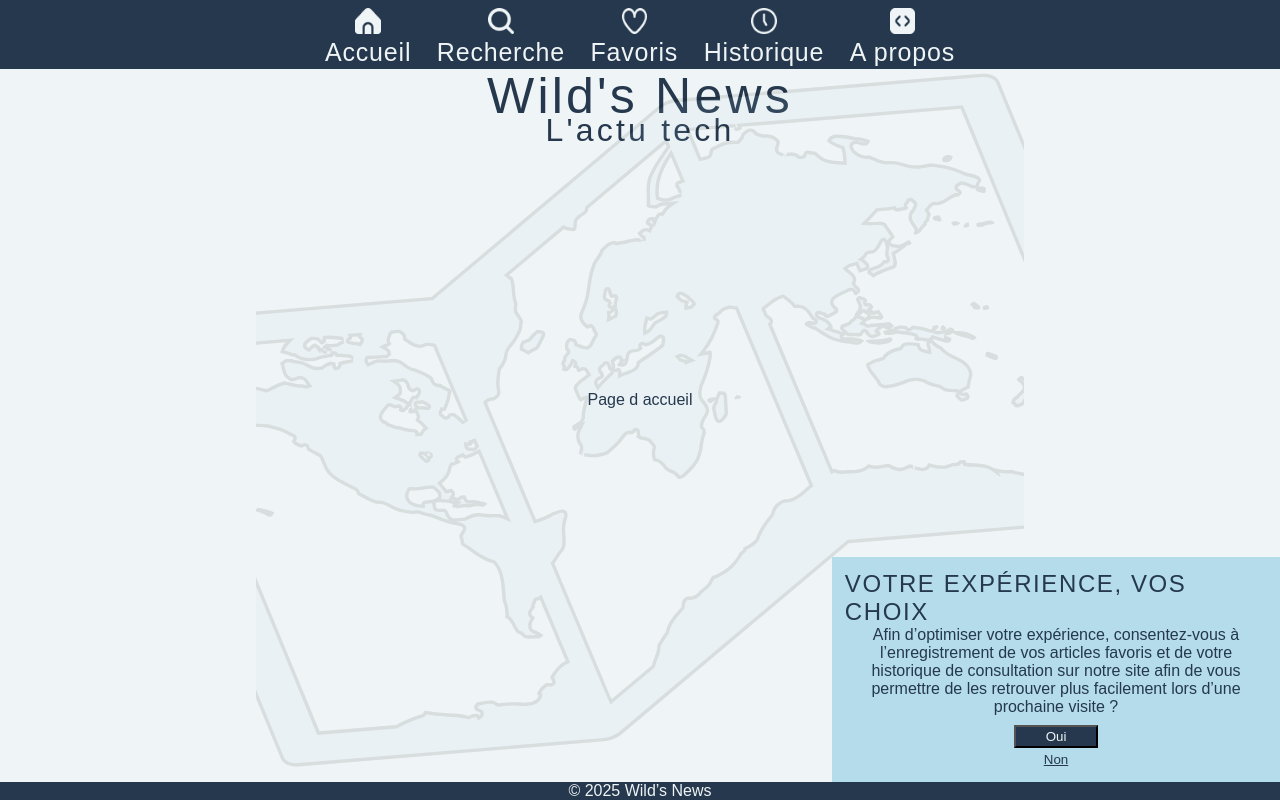
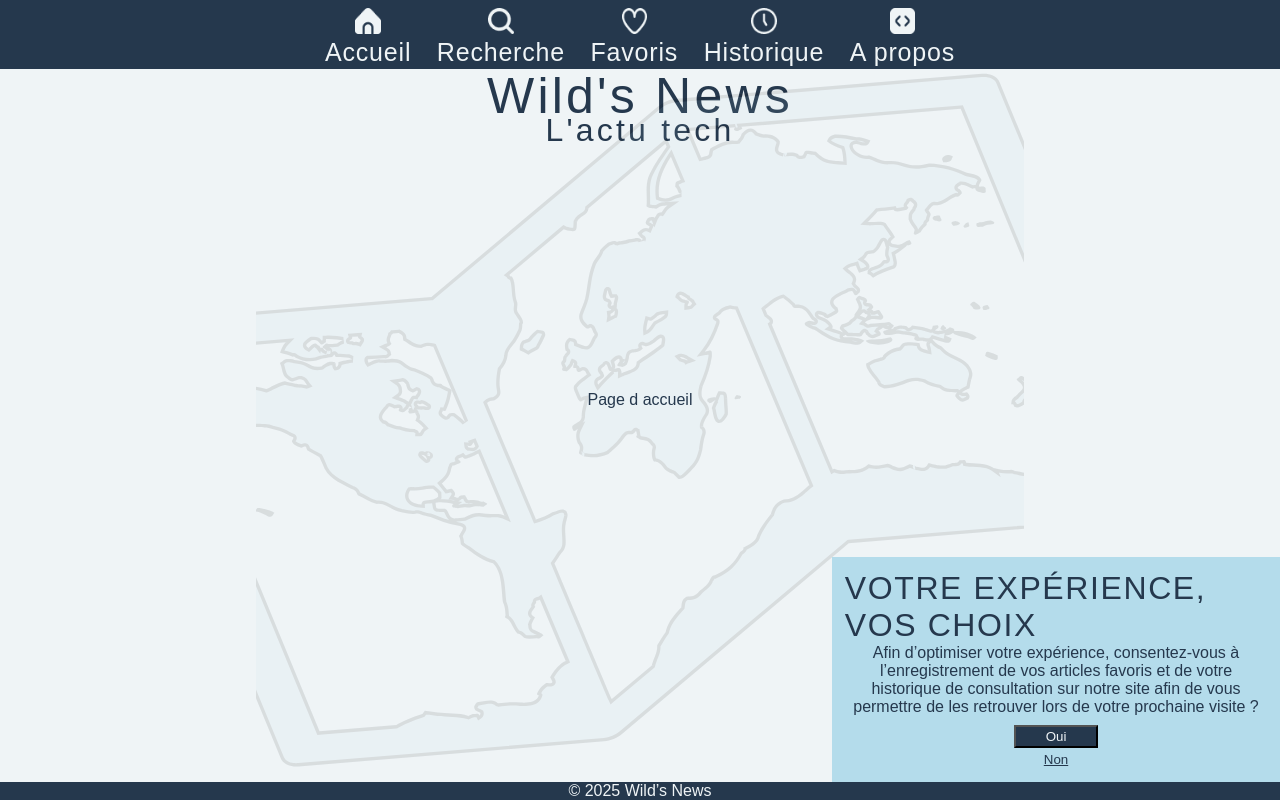
Before and after one commit to WildCodeSchool/2024-12-orleans-cda-project2-team-b, a React (Vite) app: page / in a window 1280 px wide. Built offline with nearby package versions, Linux system fonts and the light colour scheme; a web font is replaced by a local one.

Commit message:
add function handlclick

```diff
--- a/src/components/pop-up-question.jsx
+++ b/src/components/pop-up-question.jsx
@@ -2,15 +2,21 @@ import './pop-up-question.scss';
 
 export function PopUpQuestion() {
   return (
-    <section className='pop-up-question'>
-      <h1>VOTRE EXPÉRIENCE, VOS CHOIX</h1>
-      <p>
-        Afin d’optimiser votre expérience, consentez-vous à l’enregistrement de vos articles favoris et de votre
-        historique de consultation sur notre site afin de vous permettre de les retrouver plus facilement lors d’une
-        prochaine visite ?
-      </p>
-      <button className='button-yes'>Oui</button>
-      <button className='button-no'>Non</button>
-    </section>
+    <div className='pop-up-background'>
+      <div className='pop-up-question'>
+        <h1>VOTRE EXPÉRIENCE, VOS CHOIX</h1>
+        <p>
+          Afin d’optimiser votre expérience, consentez-vous à l’enregistrement de vos articles favoris et de votre
+          historique de consultation sur notre site afin de vous permettre de les retrouver lors de votre prochaine
+          visite ?
+        </p>
+        <button className='button-yes' type='button'>
+          Oui
+        </button>
+        <button className='button-no' type='button'>
+          Non
+        </button>
+      </div>
+    </div>
   );
 }
--- a/src/components/pop-up-question.scss
+++ b/src/components/pop-up-question.scss
@@ -1,6 +1,9 @@
 @use '../variables.scss' as vars;
 
+
+
 .pop-up-question {
+
   position: absolute;
   right: 0px;
   bottom: 2dvh;
@@ -41,6 +44,7 @@
     color: vars.$primary-color;
     text-decoration: underline;
   }
+
 }
 
 @media (max-width: 700px) {
```
